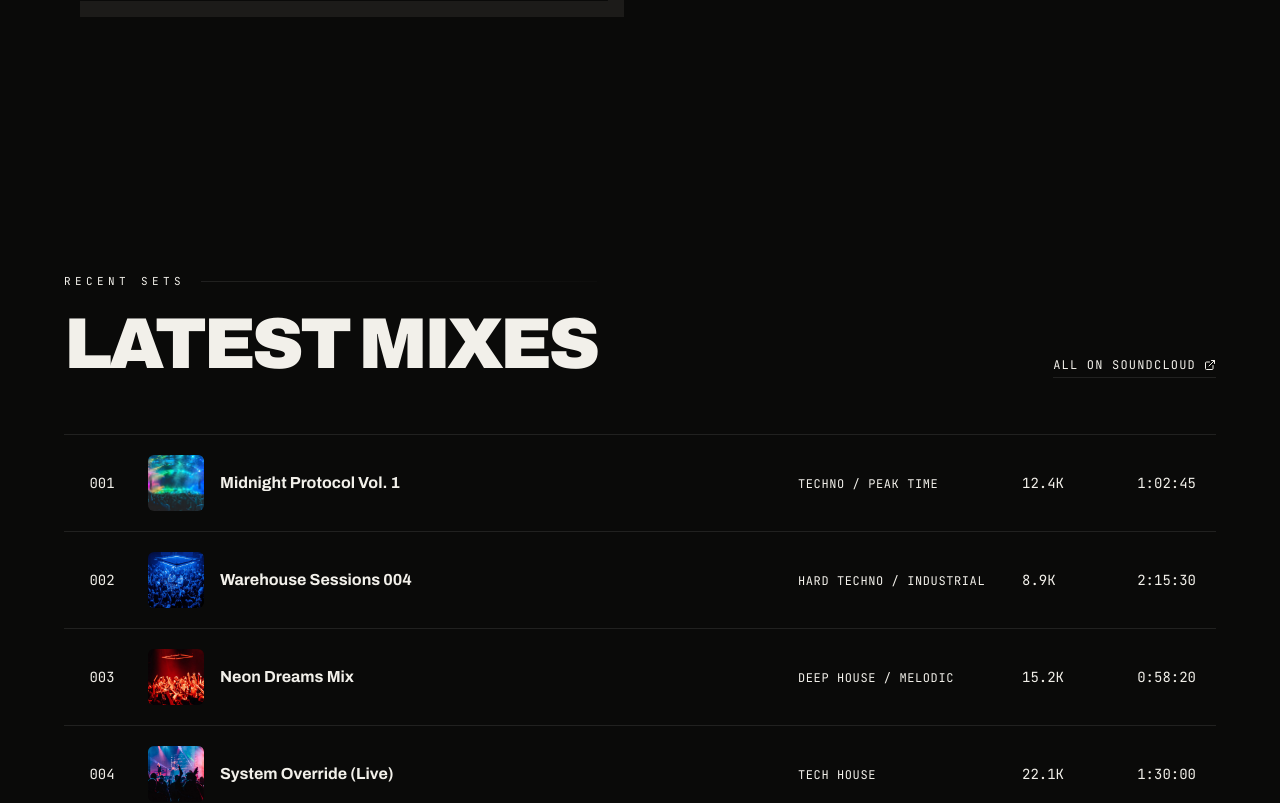
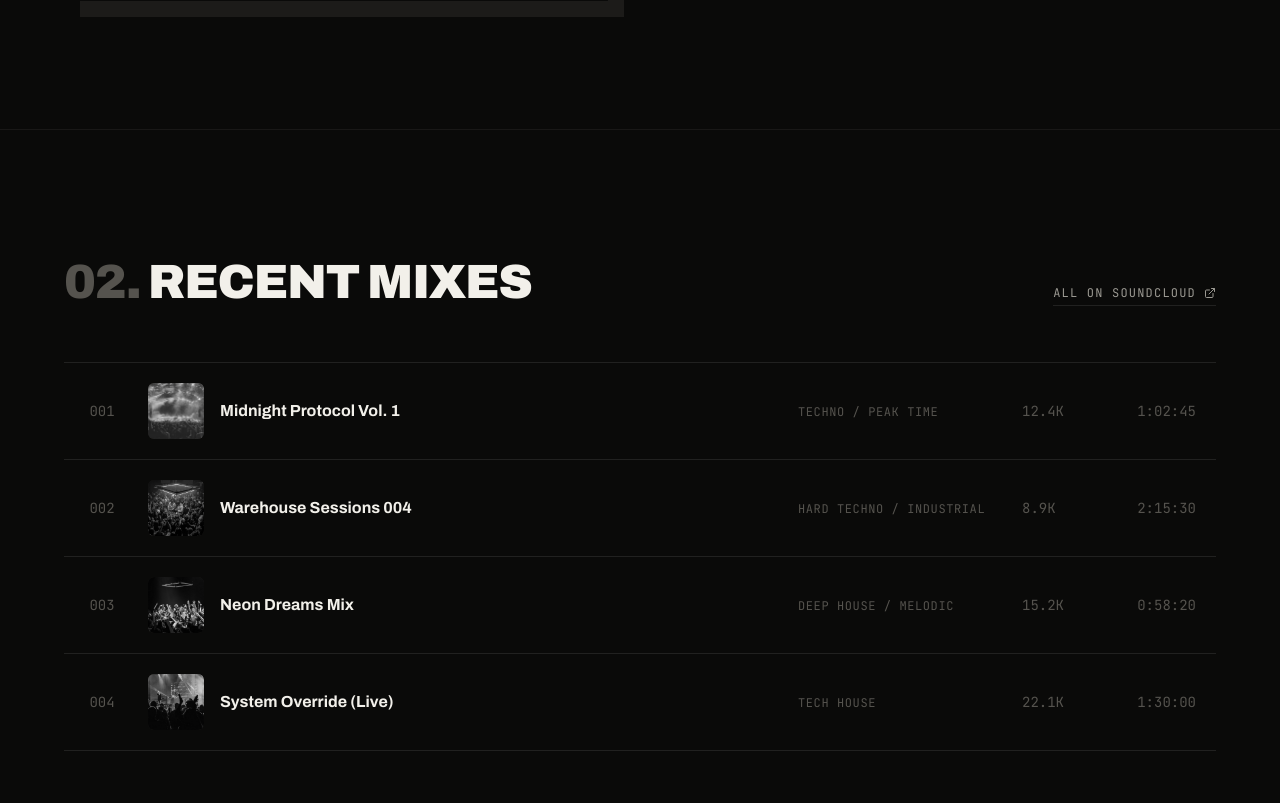
Before and after one commit to Icyubahiro-Jay-P/Portifolio, a React (Vite) app: page /dj in a window 1280 px wide. Shown: the part 1720-2523 px from the top of the page. Built offline with nearby package versions, Linux system fonts and the light colour scheme.

Commit message:
style: refine layout and aesthetics in DjSets component for improved visual consistency

```diff
--- a/src/components/dj/DjSets.tsx
+++ b/src/components/dj/DjSets.tsx
@@ -42,33 +42,25 @@ const sets = [
 
 const DjSets = () => {
   return (
-    <section id="dj-sets" className="relative px-6 py-28 md:py-36 bg-dj-base-2/50">
+    <section id="dj-sets" className="relative px-6 py-24 border-t border-dj-line/60 md:py-32">
       <div className="mx-auto max-w-6xl">
         {/* Header */}
         <div className="flex flex-col items-start justify-between gap-8 mb-14 md:flex-row md:items-end">
-          <div>
-            <div className="flex items-center gap-4 mb-5">
-              <span className="font-mono text-[11px] tracking-[0.4em] text-dj-heat-soft uppercase">
-                Recent sets
-              </span>
-              <div className="flex-1 h-px dj-hairline" />
-            </div>
-            <h2 className="font-dj text-[clamp(2.5rem,6vw,4.5rem)] font-black leading-[0.95] tracking-tighter uppercase text-dj-paper">
-              Latest <span className="dj-heat-text">mixes</span>
-            </h2>
-          </div>
+          <h2 className="font-dj text-3xl font-black tracking-tight uppercase text-dj-bone md:text-5xl">
+            <span className="text-dj-stone">02.</span> Recent mixes
+          </h2>
           <a
             href="https://soundcloud.com/djprojay"
             target="_blank"
             rel="noopener noreferrer"
-            className="group flex items-center gap-2 pb-1 font-mono text-xs tracking-widest uppercase transition-colors border-b text-dj-muted hover:text-dj-heat-soft border-dj-line hover:border-dj-heat"
+            className="group flex items-center gap-2 pb-1 font-mono text-xs tracking-widest uppercase border-b transition-colors text-dj-ash hover:text-dj-bone border-dj-line hover:border-dj-bone"
           >
             All on SoundCloud
             <ExternalLinkIcon className="w-3 h-3 transition-transform group-hover:translate-x-0.5 group-hover:-translate-y-0.5" />
           </a>
         </div>
 
-        {/* Track listing — a mix set is genuinely sequential, so the ordering is real data */}
+        {/* Track list — set order is genuine sequence data */}
         <div className="border-t border-dj-line">
           {sets.map((set, idx) => (
             <m.a
@@ -84,10 +76,10 @@ const DjSets = () => {
             >
               {/* number / play */}
               <div className="relative flex items-center justify-center w-9 h-9 shrink-0">
-                <span className="font-mono text-sm text-dj-muted transition-all duration-300 group-hover:opacity-0 group-hover:scale-50 tabular-nums">
+                <span className="font-mono text-sm text-dj-stone transition-all duration-300 group-hover:opacity-0 group-hover:scale-50 tabular-nums">
                   {set.number}
                 </span>
-                <PlayIcon className="w-4 h-4 text-dj-heat absolute opacity-0 scale-50 transition-all duration-300 group-hover:opacity-100 group-hover:scale-100 ml-0.5" />
+                <PlayIcon className="w-4 h-4 text-dj-bone absolute opacity-0 scale-50 transition-all duration-300 group-hover:opacity-100 group-hover:scale-100 ml-0.5" />
               </div>
 
               {/* title + cover */}
@@ -97,14 +89,14 @@ const DjSets = () => {
                     src={set.image}
                     alt={set.title}
                     loading="lazy"
-                    className="object-cover w-full h-full transition-transform duration-500 group-hover:scale-105"
+                    className="object-cover w-full h-full grayscale transition-all duration-500 group-hover:grayscale-0 group-hover:scale-105"
                   />
                 </div>
                 <div className="min-w-0">
-                  <div className="font-dj text-sm font-bold text-dj-paper truncate transition-colors group-hover:text-dj-heat-soft md:text-base">
+                  <div className="font-dj text-sm font-bold text-dj-bone truncate transition-colors group-hover:text-white md:text-base">
                     {set.title}
                   </div>
-                  <div className="font-mono text-xs text-dj-muted mt-0.5 md:hidden">
+                  <div className="font-mono text-xs text-dj-stone mt-0.5 md:hidden uppercase">
                     {set.genre}
                   </div>
                 </div>
@@ -112,20 +104,20 @@ const DjSets = () => {
 
               {/* genre */}
               <div className="hidden lg:block">
-                <span className="font-mono text-xs tracking-wider uppercase text-dj-muted">
+                <span className="font-mono text-xs tracking-wider uppercase text-dj-stone">
                   {set.genre}
                 </span>
               </div>
 
               {/* plays */}
               <div className="hidden md:block">
-                <span className="font-mono text-sm text-dj-muted tabular-nums">
+                <span className="font-mono text-sm text-dj-stone tabular-nums">
                   {set.plays}
                 </span>
               </div>
 
               {/* duration */}
-              <div className="font-mono text-sm text-right text-dj-muted tabular-nums">
+              <div className="font-mono text-sm text-right text-dj-stone tabular-nums">
                 {set.duration}
               </div>
             </m.a>
```
